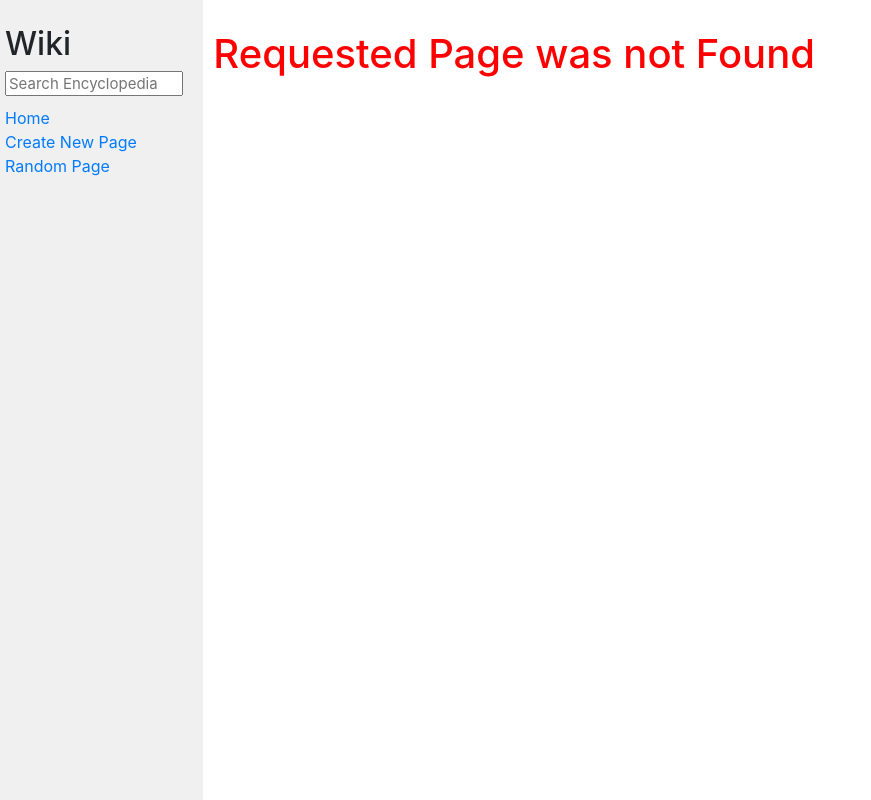
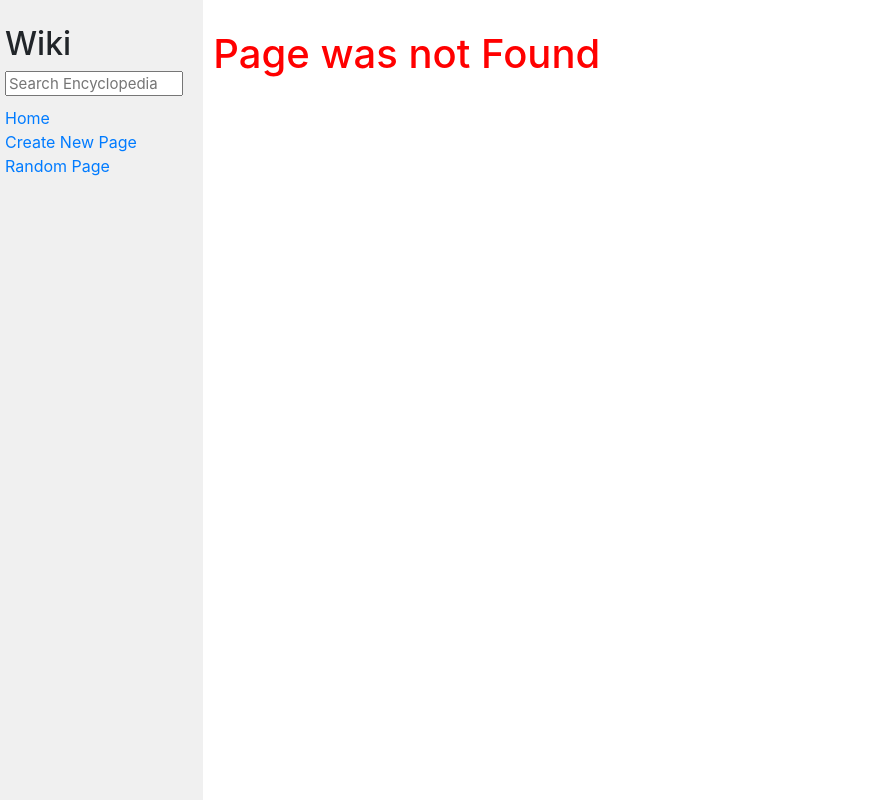
Before and after one commit to guintokylep/wiki, a Django app: page /wiki/search in a window 1280 px wide. Shown: the whole page, without its empty margins (0-871 px from the left). Run offline with Django 3.2, Linux system fonts and the light colour scheme; some libraries are stand-ins or nearby versions.

Commit message:
modified html

```diff
--- a/encyclopedia/templates/encyclopedia/wikiDisplay.html
+++ b/encyclopedia/templates/encyclopedia/wikiDisplay.html
@@ -3,7 +3,7 @@
 {% block body %}
 
     {% if wikiDisplay == None %}
-        <h1 style="color:red">Requested Page was not Found</h1>
+        <h1 style="color:red">{{ entry }} Page was not Found</h1>
     {% else %}
         {{ wikiDisplay|safe|escape }}
 
```
Also changed, not shown: db.sqlite3.
